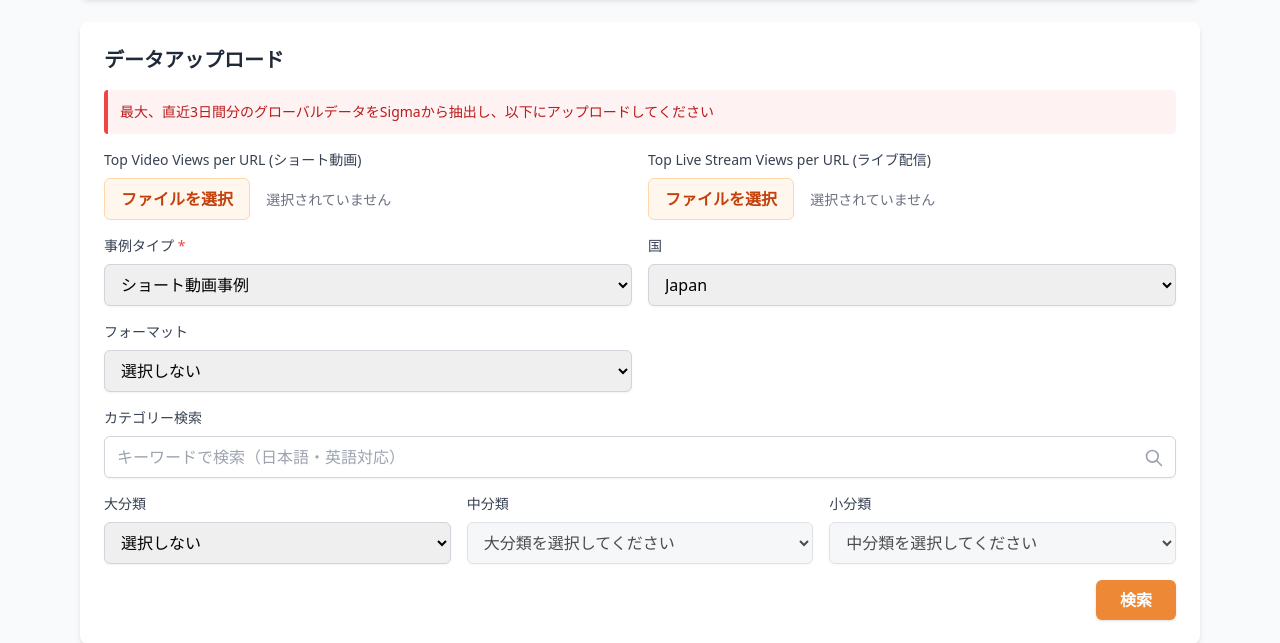
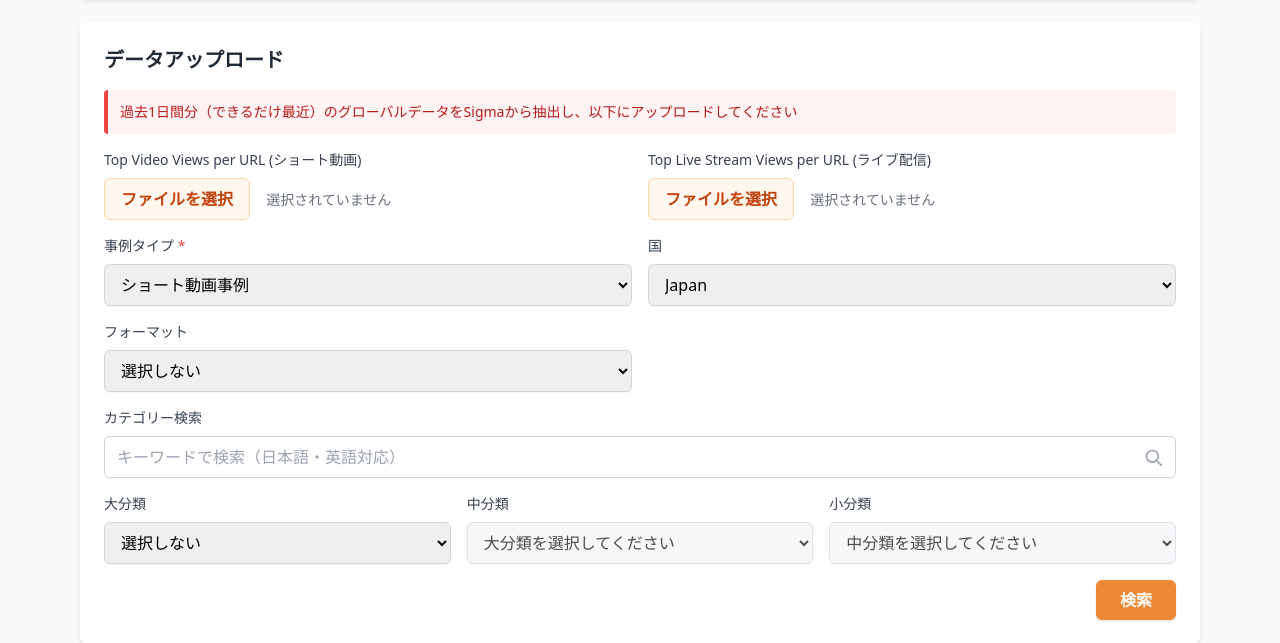
Before and after one commit to Meguroman1978/casestudy, a Flask app: page / in a window 1280 px wide. Shown: the part 388-1031 px from the top of the page. Run offline with Flask 3, Linux system fonts and the light colour scheme; some libraries are stand-ins or nearby versions.

Commit message:
fix: Update data extraction period from 3 days to 1 day
Change data limit warning message:
- Japanese: 最大、直近3日間分 → 過去1日間分（できるだけ最近）
- English: last 3 days maximum → past 1 day (as recent as possible)

This change reflects the requirement to use more recent data
for better analysis accuracy.

```diff
--- a/templates/index.html
+++ b/templates/index.html
@@ -121,7 +121,7 @@
             <!-- 警告メッセージ -->
             <div class="mb-4 p-3 bg-red-50 border-l-4 border-red-500 rounded">
                 <p class="text-red-700 text-sm font-medium" data-lang-key="data_limit_warning">
-                    最大、直近3日間分のグローバルデータをSigmaから抽出し、以下にアップロードしてください
+                    過去1日間分（できるだけ最近）のグローバルデータをSigmaから抽出し、以下にアップロードしてください
                 </p>
             </div>
 
@@ -422,8 +422,8 @@
             select_file: { ja: 'ファイルを選択', en: 'Select data file' },
             no_file_selected: { ja: '選択されていません', en: 'No data file is selected' },
             data_limit_warning: {
-                ja: '最大、直近3日間分のグローバルデータをSigmaから抽出し、以下にアップロードしてください',
-                en: 'Please extract and upload global data from Sigma for the last 3 days maximum'
+                ja: '過去1日間分（できるだけ最近）のグローバルデータをSigmaから抽出し、以下にアップロードしてください',
+                en: 'Please extract and upload global data from Sigma for the past 1 day (as recent as possible)'
             },
             download_format: { ja: 'ダウンロード形式', en: 'Download Format' },
             download_csv: { ja: 'CSVダウンロード', en: 'Download CSV' },
```
